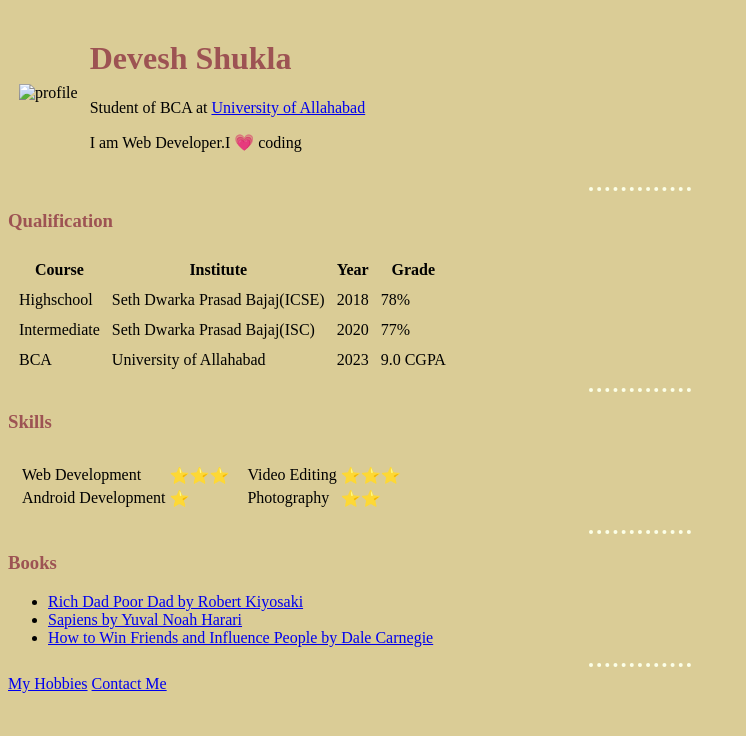
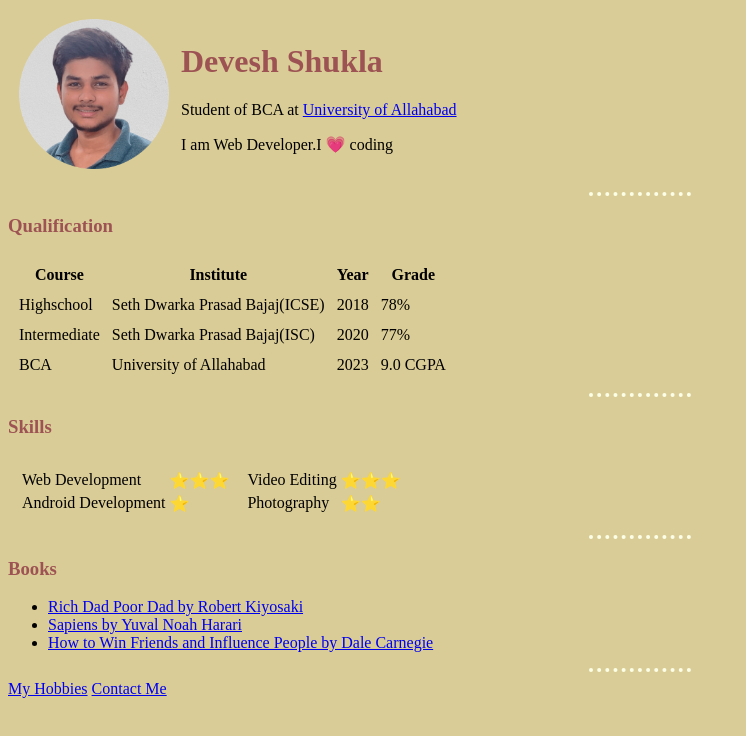
Before and after one commit to imdeveshshukla/cv, a plain HTML site: page index.html in a window 1280 px wide. Shown: the whole page, without its empty margins (0-746 px from the left). Drawn offline with Linux system fonts and the light colour scheme; the site is published under a folder, as on GitHub Pages, so addresses that start at the root find nothing.

Commit message:
Update index.html

```diff
--- a/index.html
+++ b/index.html
@@ -13,7 +13,7 @@
     <table cellspacing="10">
         <tr>
             <td>
-                <img src="/Images/profile.png" height="150dp" alt="profile"/>
+                <img src="Images/profile.png" height="150dp" alt="profile"/>
             </td>
             <td>
                 <h1>Devesh Shukla</h1>
```
